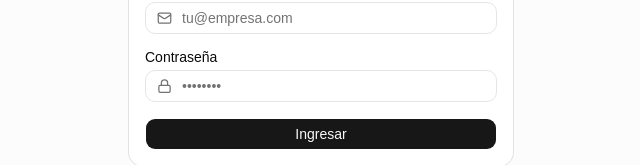
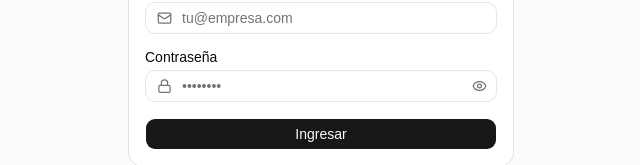
Before and after one commit to dionnell/EmailMasivos-React, a React (Vite) app: page /login in a window 1280 px wide. Shown: the part 388-553 px from the top of the page, without its empty margins (319-959 px from the left). Built offline with nearby package versions, Linux system fonts and the light colour scheme; no server answers.

Commit message:
Add PasswordInput component and update forms to use it for password fields

```diff
--- /dev/null
+++ b/src/components/ui/password-input.tsx
@@ -0,0 +1,34 @@
+import { useState, forwardRef } from 'react'
+import { Eye, EyeOff } from 'lucide-react'
+import { Input } from '@/components/ui/input'
+import { cn } from '@/lib/utils'
+
+type Props = React.ComponentProps<typeof Input>
+
+/** Input de contraseña con botón para mostrar/ocultar el valor. */
+export const PasswordInput = forwardRef<HTMLInputElement, Props>(
+  ({ className, ...props }, ref) => {
+    const [visible, setVisible] = useState(false)
+
+    return (
+      <div className="relative">
+        <Input
+          ref={ref}
+          type={visible ? 'text' : 'password'}
+          className={cn('pr-9', className)}
+          {...props}
+        />
+        <button
+          type="button"
+          tabIndex={-1}
+          onClick={() => setVisible((v) => !v)}
+          className="absolute right-2.5 top-1/2 -translate-y-1/2 text-muted-foreground hover:text-foreground transition-colors"
+          aria-label={visible ? 'Ocultar contraseña' : 'Mostrar contraseña'}
+        >
+          {visible ? <EyeOff size={15} /> : <Eye size={15} />}
+        </button>
+      </div>
+    )
+  },
+)
+PasswordInput.displayName = 'PasswordInput'
--- a/src/features/auth/pages/LoginPage.tsx
+++ b/src/features/auth/pages/LoginPage.tsx
@@ -3,6 +3,7 @@ import { Navigate } from 'react-router'
 import { Mail, Lock } from 'lucide-react'
 import { Button } from '@/components/ui/button'
 import { Input } from '@/components/ui/input'
+import { PasswordInput } from '@/components/ui/password-input'
 import { Label } from '@/components/ui/label'
 import { Card, CardContent, CardHeader, CardTitle, CardDescription } from '@/components/ui/card'
 import { useLogin } from '../hooks/use-auth'
@@ -57,10 +58,9 @@ export function LoginPage() {
               <div className="space-y-1.5">
                 <Label htmlFor="password">Contraseña</Label>
                 <div className="relative">
-                  <Lock size={15} className="absolute left-3 top-1/2 -translate-y-1/2 text-muted-foreground" />
-                  <Input
+                  <Lock size={15} className="absolute left-3 top-1/2 -translate-y-1/2 text-muted-foreground z-10" />
+                  <PasswordInput
                     id="password"
-                    type="password"
                     autoComplete="current-password"
                     required
                     value={password}
--- a/src/features/users/components/EditUserForm.tsx
+++ b/src/features/users/components/EditUserForm.tsx
@@ -3,6 +3,7 @@ import { zodResolver } from '@hookform/resolvers/zod'
 import { editUserSchema, type EditUserFormValues } from '../schemas/user.schema'
 import { Button } from '@/components/ui/button'
 import { Input } from '@/components/ui/input'
+import { PasswordInput } from '@/components/ui/password-input'
 import { Label } from '@/components/ui/label'
 import { RoleToggle } from './RoleToggle'
 import { cn } from '@/lib/utils'
@@ -40,7 +41,7 @@ export function EditUserForm({ defaultValues, onSubmit, isLoading }: Props) {
           Nueva contraseña{' '}
           <span className="text-muted-foreground text-xs font-normal">(dejar en blanco para no cambiarla)</span>
         </Label>
-        <Input type="password" {...register('password')} placeholder="••••••••" />
+        <PasswordInput {...register('password')} placeholder="••••••••" />
         {errors.password && <p className="text-xs text-destructive">{errors.password.message}</p>}
       </div>
 
```
